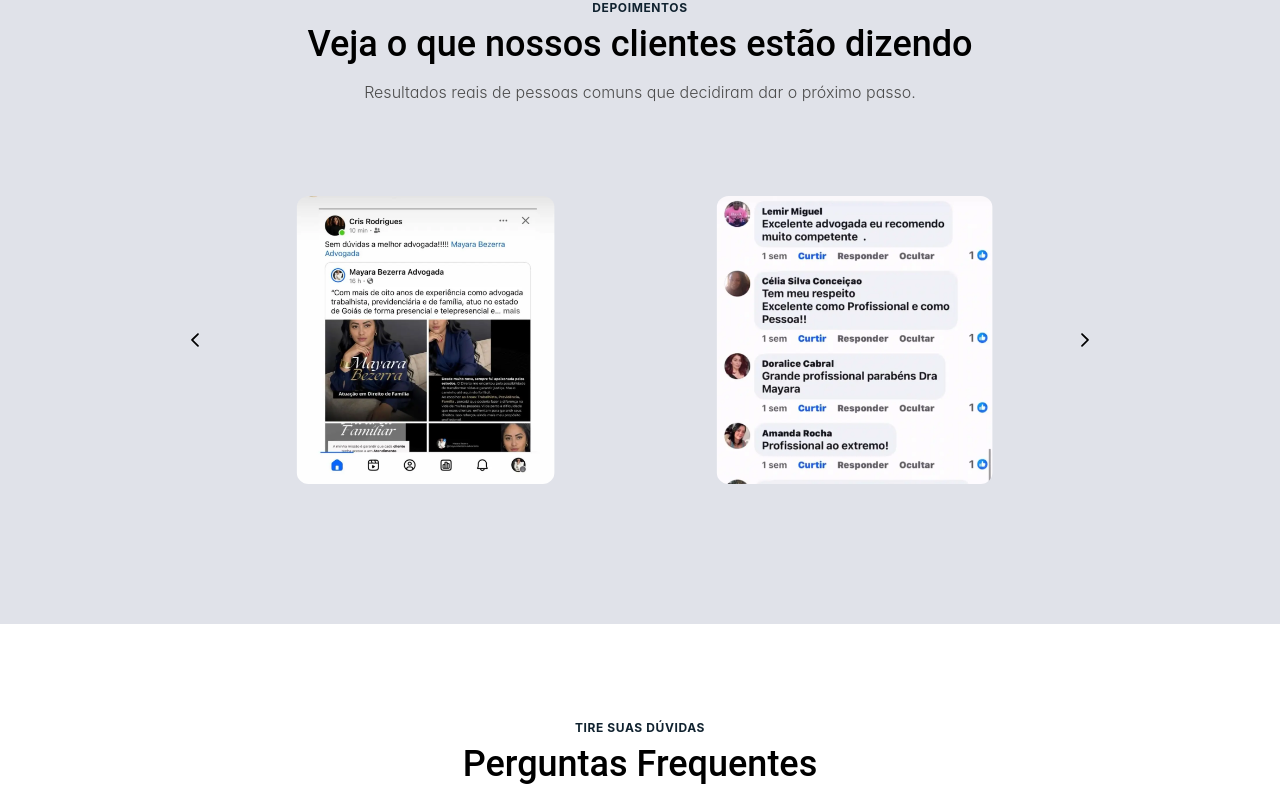
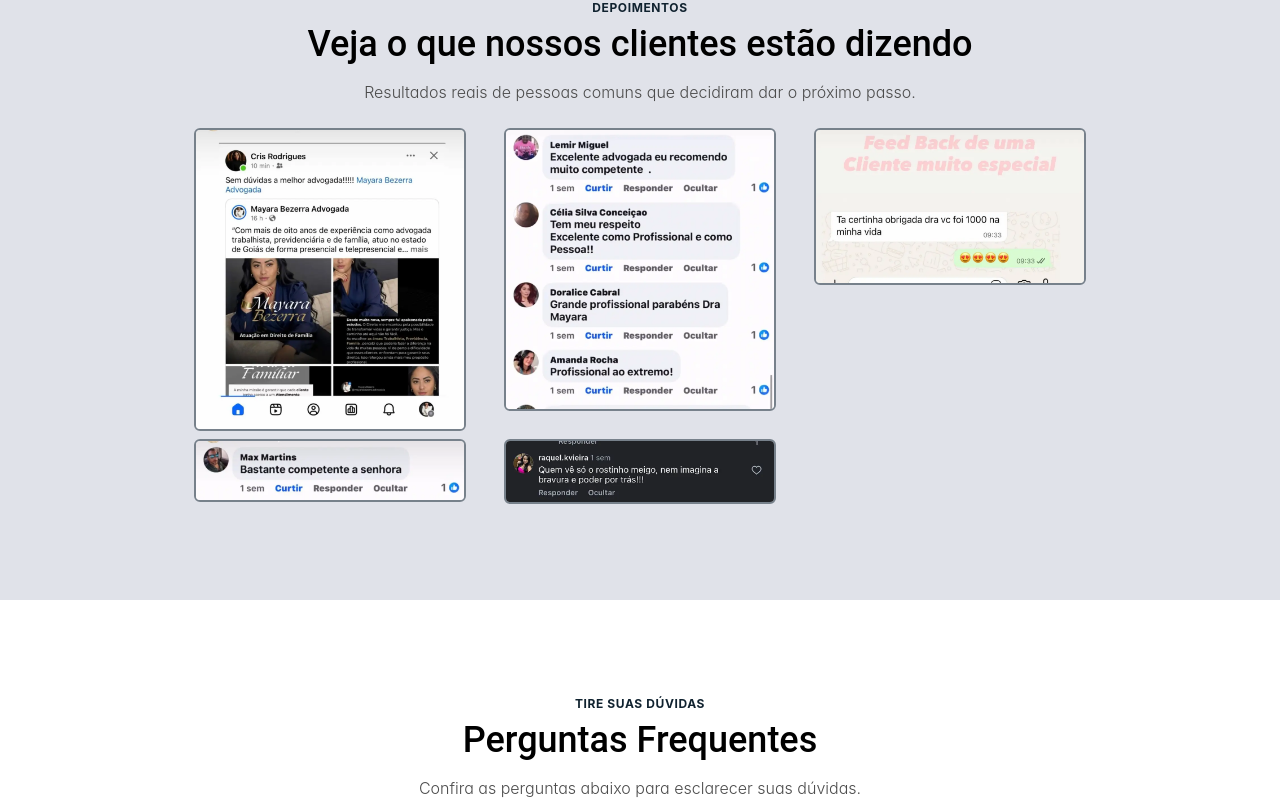
Before and after one commit to Paper-Street-Softwares/SOP-Mayara-Bezerra, a React (Vite) app: page / in a window 1280 px wide. Shown: the part 5215-6015 px from the top of the page. Built offline with nearby package versions, Linux system fonts and the light colour scheme.

Commit message:
fix: Depositions

```diff
--- a/src/components/sections/Depositions.jsx
+++ b/src/components/sections/Depositions.jsx
@@ -8,42 +8,42 @@ import SectionHeaderNovo from "../sectionElements/SectionHeaderNovo";
 import content from "../../content/content";
 
 export default function Depositions({ colorMode }) {
-  const responsiveOptions = [
-    {
-      breakpoint: "1400px",
-      numVisible: 2,
-      numScroll: 1,
-    },
-    {
-      breakpoint: "1199px",
-      numVisible: 2,
-      numScroll: 1,
-    },
-    {
-      breakpoint: "767px",
-      numVisible: 1,
-      numScroll: 1,
-    },
-    {
-      breakpoint: "575px",
-      numVisible: 1,
-      numScroll: 1,
-    },
-  ];
+  // const responsiveOptions = [
+  //   {
+  //     breakpoint: "1400px",
+  //     numVisible: 2,
+  //     numScroll: 1,
+  //   },
+  //   {
+  //     breakpoint: "1199px",
+  //     numVisible: 2,
+  //     numScroll: 1,
+  //   },
+  //   {
+  //     breakpoint: "767px",
+  //     numVisible: 1,
+  //     numScroll: 1,
+  //   },
+  //   {
+  //     breakpoint: "575px",
+  //     numVisible: 1,
+  //     numScroll: 1,
+  //   },
+  // ];
 
   const imagensList = Object.values(content.texts.depositions.imagens);
 
-  const depositionTemplate = (item) => {
-    return (
-      <div className="m-3 p-4 bg-transparent flex items-center justify-center h-[320px]">
-        <img
-          src={item.img}
-          alt={item.alt}
-          className="max-h-full max-w-full object-contain rounded-xl "
-        />
-      </div>
-    );
-  };
+  // const depositionTemplate = (item) => {
+  //   return (
+  //     <div className="m-3 p-4 bg-transparent flex items-center justify-center desktop1:h-[320px]">
+  //       <img
+  //         src={item.img}
+  //         alt={item.alt}
+  //         className="max-h-full max-w-full object-contain rounded-xl "
+  //       />
+  //     </div>
+  //   );
+  // };
 
   return (
     <div className="relative bg-transparent">
@@ -53,12 +53,21 @@ export default function Depositions({ colorMode }) {
           miniTitle={content.texts.depositions.miniTag}
           title={content.texts.depositions.FirstPart}
           subtitle={content.texts.depositions.subtitle}
+          className={`mb-6`}
         />
 
         <SectionWrapper className="flex justify-center">
           <MotionDivDownToUp className="flex justify-center w-full">
-            <div className="desktop1:w-[80%] w-full">
-              <Carousel
+            <div className="desktop1:w-[80%] w-full flex flex-col gap-2 tablet1:grid tablet1:grid-cols-2 desktop1:grid-cols-3">
+              {imagensList.map((item, index) => (
+                <img
+                  key={index}
+                  src={item.img}
+                  alt={item.alt}
+                  className="w-[90%] mx-auto border-2 border-primaryDark/50 rounded-md"
+                />
+              ))}
+              {/* <Carousel
                 value={imagensList}
                 numVisible={2}
                 numScroll={1}
@@ -66,7 +75,7 @@ export default function Depositions({ colorMode }) {
                 circular
                 autoplayInterval={4000}
                 itemTemplate={depositionTemplate}
-              />
+              /> */}
             </div>
           </MotionDivDownToUp>
         </SectionWrapper>
--- a/src/content/content.jsx
+++ b/src/content/content.jsx
@@ -518,15 +518,15 @@ const content = {
       ),
       imagens: {
         img1: {
-          img: img1Deposition,
+          img: img2Deposition,
           alt: "Imagem ilustrativa do Feedback de Cliente",
         },
         img2: {
-          img: img2Deposition,
+          img: img3Deposition,
           alt: "Imagem ilustrativa do Feedback de Cliente",
         },
         img3: {
-          img: img3Deposition,
+          img: img1Deposition,
           alt: "Imagem ilustrativa do Feedback de Cliente",
         },
         img4: {
```
